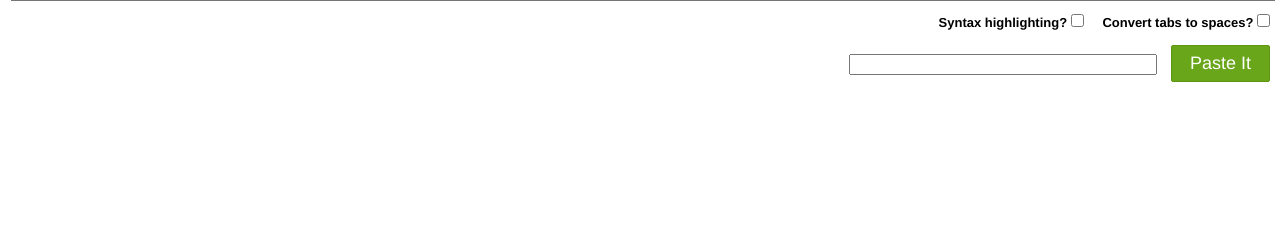
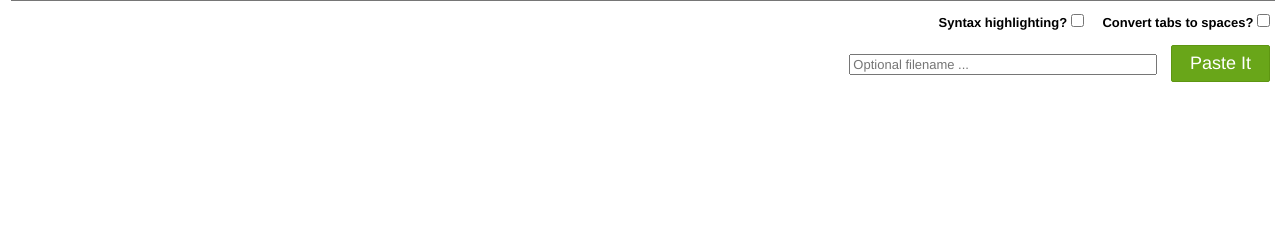
Before and after one commit to ryanc/mmmpaste, a Flask app: page /new in a window 1280 px wide. Shown: the part 468-717 px from the top of the page. Run offline with Flask 2, Linux system fonts and the light colour scheme.

Commit message:
Added place holder text on the filename field.

```diff
--- a/mmmpaste/templates/new.html
+++ b/mmmpaste/templates/new.html
@@ -23,7 +23,7 @@
     </p>
 
     <p>
-      {{ form.filename | safe }}
+      {{ form.filename(placeholder = "Optional filename ...") | safe }}
       <button class="button-main" id="submit" type="submit">Paste It</button>
     </p>
   </div>
```
